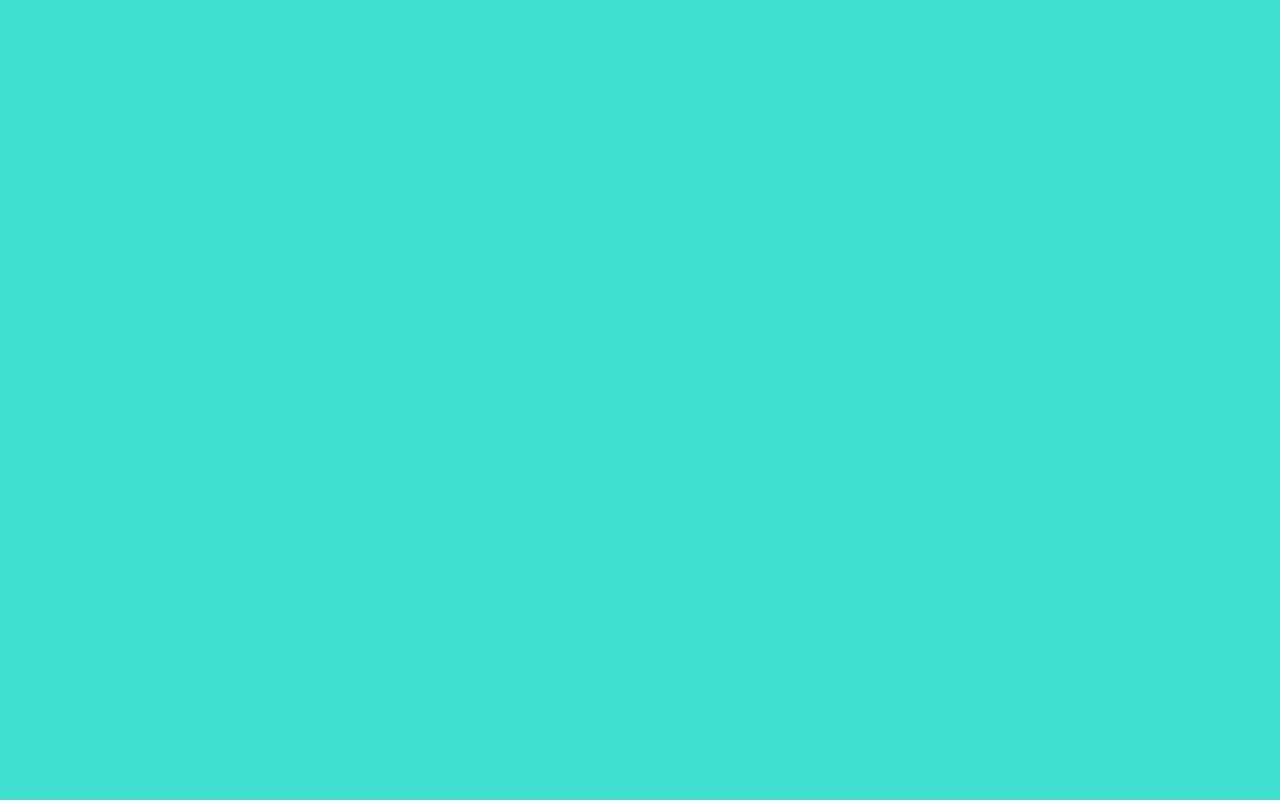
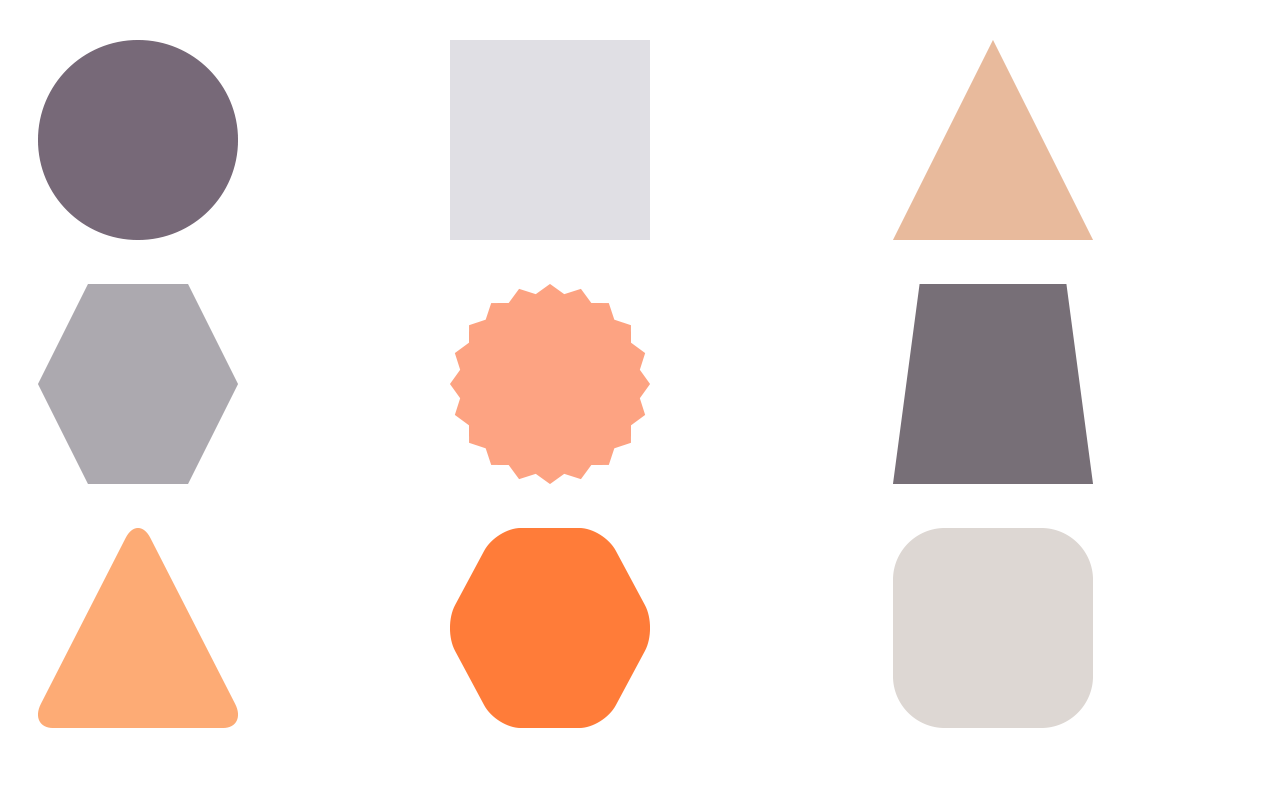
Before and after one commit to s4022757/DMS1_a2_test, a plain HTML site: page public/index.html in a window 1280 px wide. Drawn offline with Linux system fonts and the light colour scheme.

Commit message:
import html Icon_Template_square

```diff
--- a/public/index.html
+++ b/public/index.html
@@ -1,9 +1,54 @@
-<!doctype html>
-<head>
-    <title> b l a n k </title>
-</head>
+<!DOCTYPE html>
+<html>
 
-<body>
-   <canvas id="cnv_element"></canvas>
-   <script src="script.js"></script>
-</body>
+    <head>
+        <title>Icon Template Percentage</title>
+        <style>
+            .row{
+                margin-top:40px;
+            }
+            .left-column{
+                float:left;
+                width:30%;
+                margin-left:30px;
+            }
+            .center-column{
+                width:30%;
+                margin:auto;
+            }
+            .right-column{
+                float:right;
+                width:30%;
+                margin:auto;
+            }
+            .image-container{
+                display: table-cell;
+                vertical-align: middle;
+                margin: auto;
+            }
+        </style>
+    </head>
+
+    <body>
+
+        <div class="row">
+            <div class="left-column"><div class="image-container"><img src="img/cir.png" height="200" width="200"/></div></div>
+            <div class="right-column"><div class="image-container"><img src="img/tri.png" height="200" width="200"/></div></div>
+            <div class="center-column"><div class="image-container"><img src="img/squ.png" height="200" width="200"/></div></div>
+        </div>
+
+        <div class="row">
+            <div class="left-column"><div class="image-container"><img src="img/hex.png" height="200" width="200"/></div></div>
+            <div class="right-column"><div class="image-container"><img src="img/rec.png" height="200" width="200"/></div></div>
+            <div class="center-column"><div class="image-container"><img src="img/sta.png" height="200" width="200"/></div></div>
+        </div>
+
+        <div class="row">
+            <div class="left-column"><div class="image-container"><img src="img/trr.png" height="200" width="200"/></div></div>
+            <div class="right-column"><div class="image-container"><img src="img/sqr.png" height="200" width="200"/></div></div>
+            <div class="center-column"><div class="image-container"><img src="img/her.png" height="200" width="200"/></div></div>
+        </div>
+
+    </body>
+
+</html>
```
Also changed, not shown: bublic/index.html (added, +9 -0 lines), public/Icon_Template_square.html (added, +41 -0 lines), bublic/script.js (renamed from public/script.js), public/img/cir.png (added), public/img/her.png (added), public/img/hex.png (added), public/img/rec.png (added), public/img/sqr.png (added), public/img/squ.png (added), public/img/sta.png (added), public/img/tri.png (added), public/img/trr.png (added).
